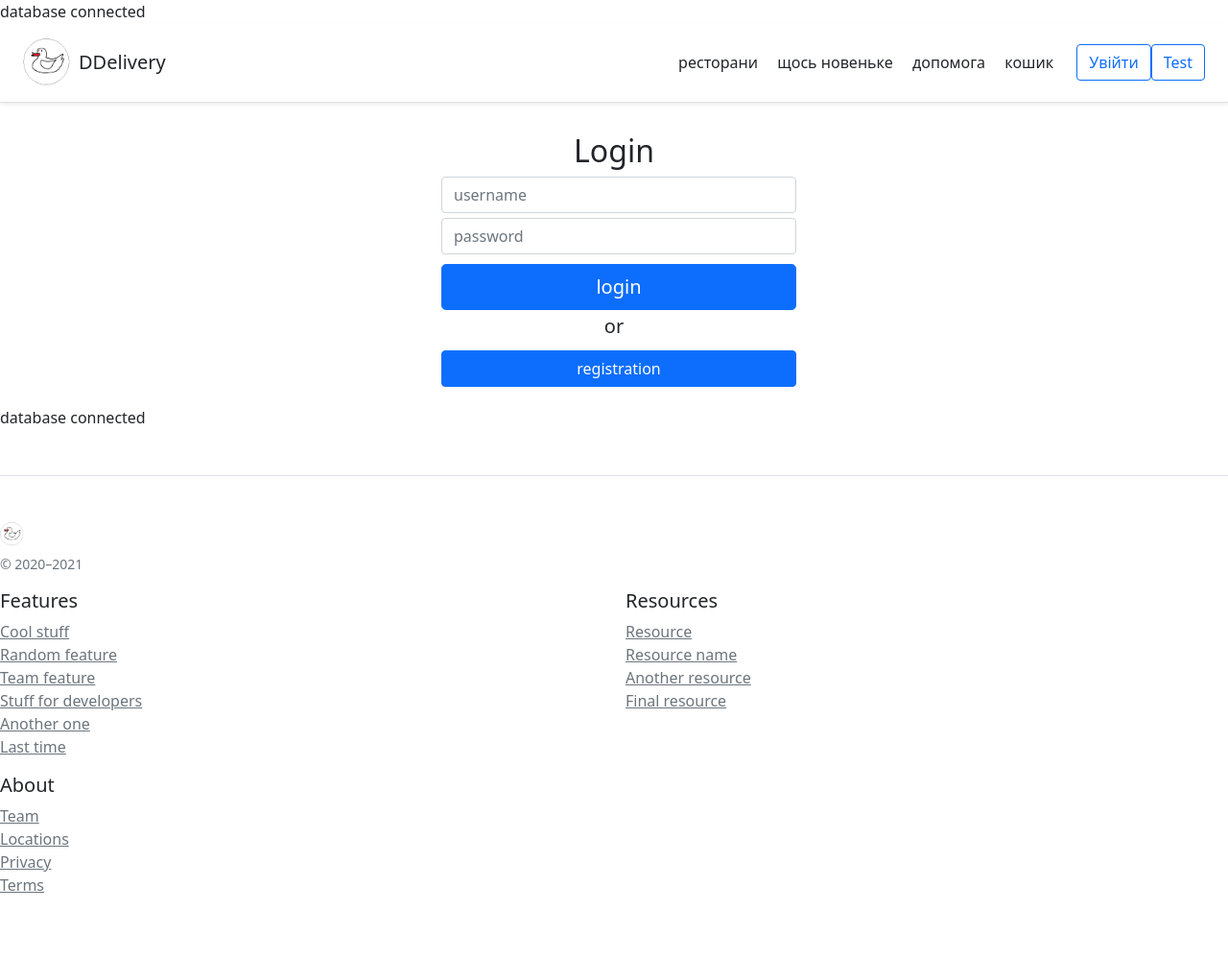
After one commit to Agetiv/Diplom, a PHP site: page /login.php in a window 1280 px wide. The commit adds this page. Shown: the whole page at 96% size. Run offline with PHP 8.4, Linux system fonts and the light colour scheme.

Commit message:
login & regisration

```diff
--- a/blocks/header.php
+++ b/blocks/header.php
@@ -9,7 +9,33 @@
 </head>
 <body>
     <link rel='stylesheet' href='/blocks/style.css'>
+    <?php require "connection.php";?>
 
+    <section class="header__mobile">
+        <nav class="navbar navbar-expand-lg navbar-light">
+            <div class="container-fluid">
+                <a href="index.html" ><img src="img/icon.png" alt="logo" class="header_logo_1" style="width: 50px;"></a>
+                <p2>DDelivery</p2>
+
+                <button class="navbar-toggler" type="button" data-bs-toggle="collapse" data-bs-target="#navbarNavAltMarkup" aria-controls="navbarNavAltMarkup" aria-expanded="false" aria-label="Toggle navigation">
+                <span class="navbar-toggler-icon"></span>
+                </button>
+                <div class="collapse navbar-collapse" id="navbarNavAltMarkup">
+                    <div class="navbar-nav">
+                        <a class="nav-link" href="restourants.php">Ресторани</a>
+                        <a class="nav-link" href="#">щось новеньке</a>
+                        <a class="nav-link" href="help.php">допомога</a>
+                        <a class="nav-link" href="#">кошик</a>
+                    </div>
+                    <div class="navbar-nav_1">
+                <a class="nav-link" href="login.php">Увійти</a>
+              </div>
+                </div>
+            </div>
+        </nav>
+    </section>
+
+    <section class="header__pc">
         <header class="d-flex flex-column flex-md-row align-items-center p-3 px-md-4 mb-3 bg-body border-bottom shadow-sm">
         <img src="/img/icon.png" alt="" width="50" height="50" >
         <p class="h5 my-0 me-md-auto fw-normal"><a class="p-2 text-dark text__border" href="/index.php">DDelivery</a></p>
@@ -19,10 +45,12 @@
             <a class="p-2 text-dark text__border" href="/help.php">допомога</a>
             <a class="p-2 text-dark text__border" href="#">кошик</a>
         </nav>
-    <a class="btn btn-outline-primary" href="#">Увійти</a>
-    <a class="btn btn-outline-primary" href="/courier.php">Test</a>
+        <a class="btn btn-outline-primary" href="login.php">Увійти</a>
+        <a class="btn btn-outline-primary" href="test.php">Test</a>
 
         </header>
+    </section>
+
 
     <script src="https://cdn.jsdelivr.net/npm/bootstrap@5.0.0-beta2/dist/js/bootstrap.bundle.min.js" integrity="sha384-b5kHyXgcpbZJO/tY9Ul7kGkf1S0CWuKcCD38l8YkeH8z8QjE0GmW1gYU5S9FOnJ0" crossorigin="anonymous">
     </script>
--- a/blocks/style.css
+++ b/blocks/style.css
@@ -102,3 +102,29 @@ display: flex;
     width: 300px;
     margin: 35px;
 }
+/*============= */
+.form-signin {
+    max-width: 400px;
+    padding: 15px;
+    margin: 0 auto;
+    text-align: center;
+}
+.header__mobile{
+    display: block;
+}
+.header__pc{
+    display: none;
+}
+.block__element{
+    width: 100%;
+    margin: 5px;
+}
+
+@media (min-width: 768px) {
+    .header__mobile{
+        display: none;
+    }
+    .header__pc{
+        display: block;
+    }
+}
--- a/blocks/connection.php
+++ b/connection.php
@@ -20,7 +20,7 @@ if(! $connect){
    die ('error of connection database');
 }
 else {
-   echo 'welcome';
+   echo 'database connected';
 }
 
 
--- /dev/null
+++ b/login.php
@@ -0,0 +1,68 @@
+<!DOCTYPE html>
+<html lang="en">
+    <head>
+        <link href="https://cdn.jsdelivr.net/npm/bootstrap@5.0.0-beta2/dist/css/bootstrap.min.css" rel="stylesheet" integrity="sha384-BmbxuPwQa2lc/FVzBcNJ7UAyJxM6wuqIj61tLrc4wSX0szH/Ev+nYRRuWlolflfl" crossorigin="anonymous">
+        <link rel='stylesheet' href='/blocks/style.css'>
+        <meta charset="UTF-8">
+        <meta http-equiv="X-UA-Compatible" content="IE=edge">
+        <meta name="viewport" content="width=device-width, initial-scale=1.0">
+        <title>Вхід</title>
+    </head>
+    <body>
+
+        <?php require "blocks/header.php"; ?>
+
+
+
+
+
+        <div class="container">
+            <form action="" class="form-signin" method="POST">
+                <h2>Login</h2>
+
+                <input type="text" name="username" class="form-control block__element" placeholder="username" required>
+                <input type="password" name="password" class="form-control block__element" placeholder="password" required>
+                <button class="btn btn-lg btn-primary btn-block block__element" type="submit">login</button> <br>
+                <h5>or</h5>
+                <a class="btn btn-primary btn-block block__element" href="registration.php">registration</a>
+
+            </form>
+        </div>
+
+        <?php
+            session_start();
+            require ('connection.php');
+            if(isset($_POST['username']) && isset($_POST['password']))
+            {
+                $username = $_POST['username'];
+                $password = $_POST['password'];
+
+                $query = "SELECT * FROM users WHERE username='$username' and password='password'";
+                $result = mysqli_query($connect, $query) or die( mysqli_error($connect));
+                $count = mysqli_num_rows($result);
+
+                if($count ==1)
+                {
+                    $_SESSION['username'] = $username;
+                }
+                else
+                {
+                    $fsmsg = "Error";
+                }
+            }
+
+
+            if(isset($_SESSION['username']))
+            {
+                $username = $_SESSION['username'];
+                echo "Вітаємо, " . $username . "!";
+                echo "<a class='btn btn-primary btn-block block__element' href='registration.php'>registration</a>";
+            }
+
+        ?>
+
+
+        <?php require "blocks/futter.php"; ?>
+
+    </body>
+</html>
```
Also changed, not shown: blocks/test.php (deleted, +0 -39 lines), logout.php (added, +8 -0 lines), registration.php (added, +56 -0 lines), test.php (added, +67 -0 lines). Lines whose indentation alone changed are shown as unchanged.
